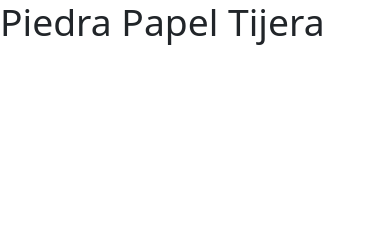
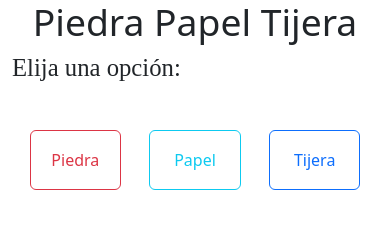
Before and after one commit to ivan-silva22/piedraPapelTijera-DOM, a plain HTML site: page index.html in a window 390 px wide. Drawn offline with nearby package versions, Linux system fonts and the light colour scheme.

Commit message:
agregue la media queries al proyecto

```diff
--- a/css/styles.css
+++ b/css/styles.css
@@ -0,0 +1,13 @@
+h2{
+    font-family: 'Times New Roman', Times, serif;
+}
+.btn{
+    width: 20%;
+    height: 60px;
+}
+
+@media screen and (max-width: 767px){
+    .btn{
+        width: 25%;
+    }
+}
--- a/index.html
+++ b/index.html
@@ -18,9 +18,21 @@
   </head>
   <body>
     <header>
-      <h1 class="display-3">Piedra Papel Tijera</h1>
+      <h1 class="display-3 text-center">Piedra Papel Tijera</h1>
     </header>
-    <main></main>
+    <main>
+      <section class="container">
+        <h2>Elija una opción:</h2>
+        <form class="text-center mt-5">
+          <button type="submit" class="btn btn-outline-danger">Piedra</button>
+          <button type="submit" class="btn btn-outline-info ms-4">Papel</button>
+          <button type="submit" class="btn btn-outline-primary ms-4">
+            Tijera
+          </button>
+        </form>
+      </section>
+      <section class="padreContenedor"></section>
+    </main>
     <footer></footer>
     <script
       src="https://cdn.jsdelivr.net/npm/bootstrap@5.3.0-alpha3/dist/js/bootstrap.bundle.min.js"
```
